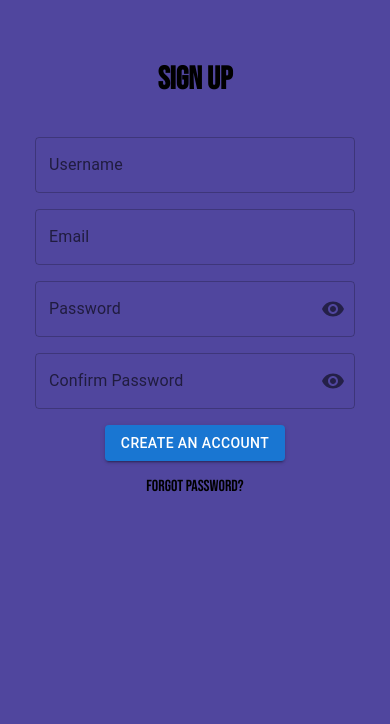
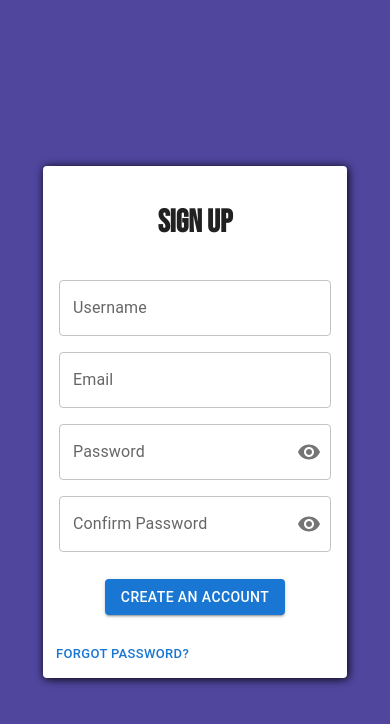
Before and after one commit to alexpineda99/webapp-video-streaming, a React (Vite) app: page /signup in a window 390 px wide. Shown: the top 724 px of the page. Built offline with nearby package versions, Linux system fonts and the light colour scheme.

Commit message:
componente de registro completado y responsivo

```diff
--- a/src/Components/SignUp.jsx
+++ b/src/Components/SignUp.jsx
@@ -12,6 +12,10 @@ import InputAdornment from "@mui/material/InputAdornment";
 import FormHelperText from "@mui/material/FormHelperText";
 import Button from "@mui/material/Button";
 import FormControl from "@mui/material/FormControl";
+import Card from "@mui/material/Card";
+import CardActions from "@mui/material/CardActions";
+import CardContent from "@mui/material/CardContent";
+import Typography from "@mui/material/Typography";
 import Footer from "./Footer";
 
 function Signup() {
@@ -38,8 +42,113 @@ function Signup() {
         flexDirection: "column",
       }}
     >
-      <Box sx={{width: "100%", display: "flex", flexDirection: "column", alignItems: "center", height: "100%", marginTop: "10%"}}>
-        <h1>Sign Up</h1>
+      <Box>
+        <Card sx={{boxShadow: "#000 1px 1px 10px"}}>
+          <CardContent
+            sx={{
+              display: "flex",
+              justifyContent: "center",
+              flexDirection: "column",
+              alignItems: "center",
+            }}
+          >
+            <h1>Sign Up</h1>
+            <Grid2 lg={12}>
+              <FormControl sx={{ mt: 2, width: "17rem" }} variant="outlined">
+                <TextField
+                  id="outlined-basic"
+                  label="Username"
+                  variant="outlined"
+                />
+              </FormControl>
+            </Grid2>
+            <Grid2 lg={12}>
+              <FormControl sx={{ mt: 2, width: "17rem" }} variant="outlined">
+                <TextField
+                  id="outlined-basic"
+                  label="Email"
+                  variant="outlined"
+                />
+              </FormControl>
+            </Grid2>
+            {/* <Grid2 lg={12}>
+              <FormControl sx={{ mt: 2}} variant="outlined">
+                <TextField
+                  error
+                  id="outlined-error-helper-text"
+                  label="Error"
+                  defaultValue="Hello World"
+                  helperText="Incorrect entry."
+                />
+              </FormControl>
+            </Grid2> */}
+            <Grid2 lg={12}>
+              <FormControl sx={{ mt: 2, width: "17rem" }} variant="outlined">
+                <InputLabel htmlFor="outlined-adornment-password">
+                  Password
+                </InputLabel>
+                <OutlinedInput
+                  id="outlined-adornment-password"
+                  type={showPassword ? "text" : "password"}
+                  endAdornment={
+                    <InputAdornment position="end">
+                      <IconButton
+                        aria-label="toggle password visibility"
+                        onClick={handleClickShowPassword}
+                        onMouseDown={handleMouseDownPassword}
+                        edge="end"
+                      >
+                        {showPassword ? <VisibilityOff /> : <Visibility />}
+                      </IconButton>
+                    </InputAdornment>
+                  }
+                  label="Password"
+                />
+              </FormControl>
+            </Grid2>
+            <Grid2 lg={12}>
+              <FormControl sx={{ mt: 2, width: "17rem" }} variant="outlined">
+                <InputLabel htmlFor="outlined-adornment-password">
+                  Confirm Password
+                </InputLabel>
+                <OutlinedInput
+                  id="outlined-adornment-password"
+                  type={showConfirmPassword ? "text" : "password"}
+                  endAdornment={
+                    <InputAdornment position="end">
+                      <IconButton
+                        aria-label="toggle password visibility"
+                        onClick={handleClickShowConfirmPassword}
+                        onMouseDown={handleMouseDownPassword}
+                        edge="end"
+                      >
+                        {showConfirmPassword ? (
+                          <VisibilityOff />
+                        ) : (
+                          <Visibility />
+                        )}
+                      </IconButton>
+                    </InputAdornment>
+                  }
+                  label="Confirm Password"
+                />
+              </FormControl>
+              <Grid2 sx={{ display: "flex", justifyContent: "center" }}>
+                <Button variant="contained" sx={{ marginTop: "10%" }}>
+                  Create an account
+                </Button>
+              </Grid2>
+              {/* <Grid2 sx={{ mt: 2, display: "flex", justifyContent: "center" }}>
+                <span> Forgot password?</span>
+              </Grid2> */}
+            </Grid2>
+          </CardContent>
+          <CardActions>
+            <Button size="small">Forgot password?</Button>
+          </CardActions>
+        </Card>
+
+        {/* <h1>Sign Up</h1>
         <Grid2 lg={2}>
           <FormControl sx={{mt:2, width: "50ch" }} variant="outlined">
             <TextField
@@ -56,7 +165,7 @@ function Signup() {
           </FormControl>
         </Grid2>
 
-        {/* <Grid2 lg={2}>
+        <Grid2 lg={2}>
         <FormControl sx={{mt:2, width: "50ch" }} variant="outlined">
           <TextField
             error
@@ -66,7 +175,7 @@ function Signup() {
             helperText="Incorrect entry."
           />
         </FormControl>
-      </Grid2> */}
+      </Grid2>
 
         <Grid2 lg={2}>
           <FormControl sx={{mt:2, width: "50ch" }} variant="outlined">
@@ -122,7 +231,7 @@ function Signup() {
           <Grid2 sx={{mt:2, display: "flex", justifyContent: "center"}}>
             <span> Forgot password?</span>
           </Grid2>
-        </Grid2>
+        </Grid2> */}
       </Box>
       {/* <Footer/> */}
     </Grid2>
```
